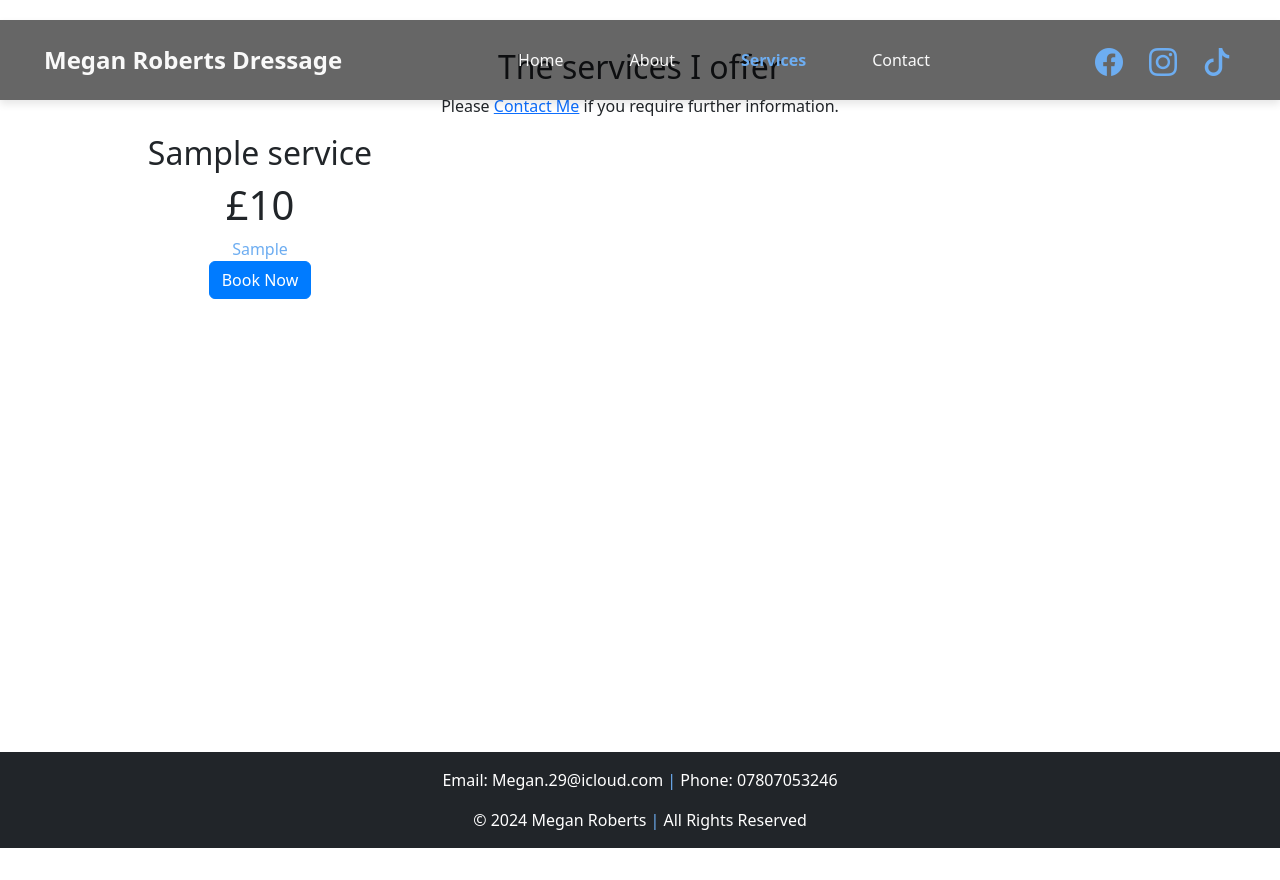
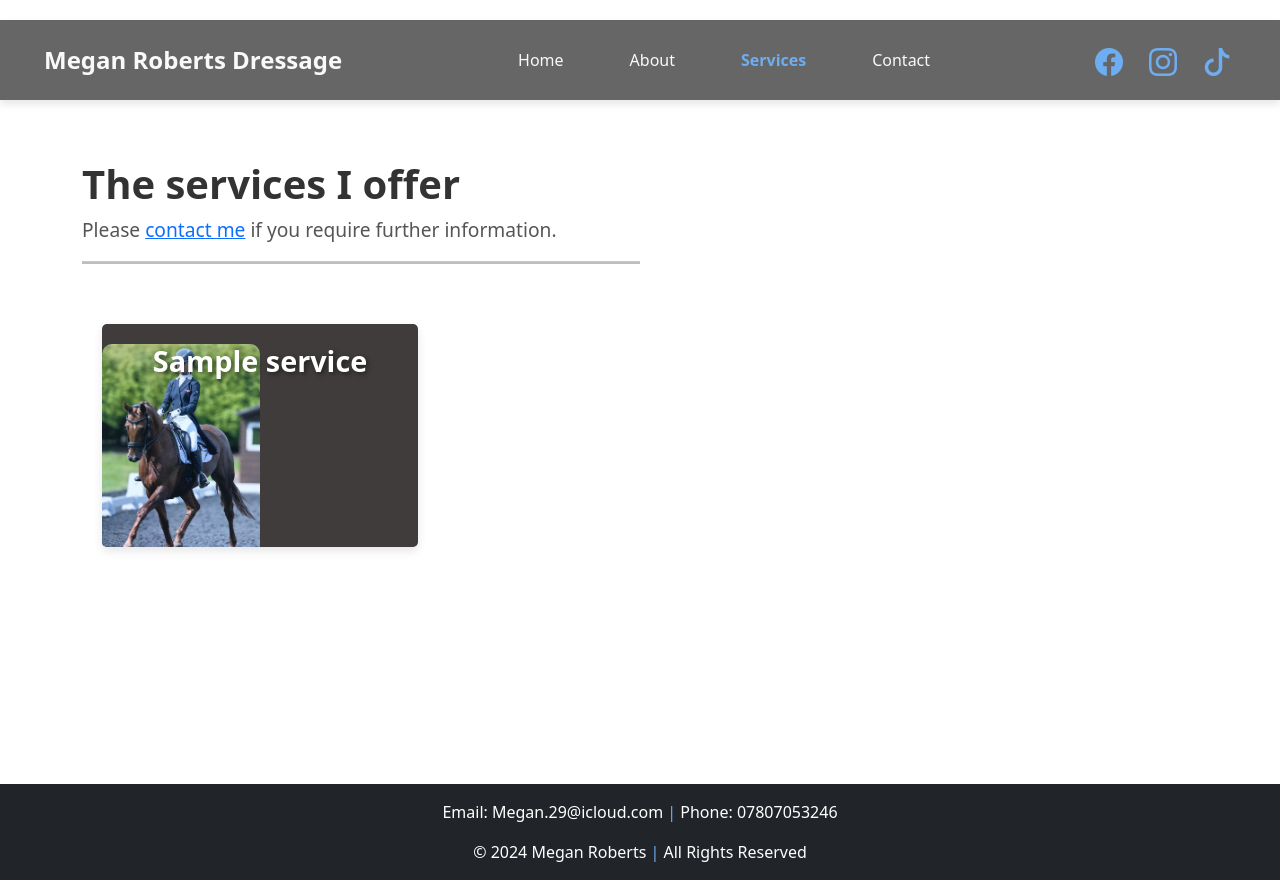
Before and after one commit to MeganRoberts-dev/megan-roberts-dressage, a Django app: page /services/ in a window 1280 px wide. Before the commit the page ends 848 px from the top, so only its background shows below. Run offline with Django 3.2, Linux system fonts and the light colour scheme; tables that the repository leaves empty hold one stand-in row (values such as "Sample post"); some libraries are stand-ins or nearby versions.

Commit message:
Improve styling of srvices page

```diff
--- a/services/templates/services/add-service.html
+++ b/services/templates/services/add-service.html
@@ -1,5 +1,9 @@
 {% extends 'base.html' %}
+{% load static %}
 {% block content %}
+<head>
+  <link rel="stylesheet" type="text/css" href="{% static 'services/css/styles.css' %}">
+</head>
 <div class="container small-dark-form-container">
   <div class="row justify-content-center">
     <div class="col-md-6">
--- a/services/templates/services/edit-service.html
+++ b/services/templates/services/edit-service.html
@@ -1,6 +1,9 @@
 {% extends 'base.html' %}
-
+{% load static %}
 {% block content %}
+<head>
+  <link rel="stylesheet" type="text/css" href="{% static 'services/css/styles.css' %}">
+</head>
 <div class="container small-dark-form-container">
   <div class="row justify-content-center">
     <div class="col-md-6">
--- a/services/templates/services/services.html
+++ b/services/templates/services/services.html
@@ -1,27 +1,35 @@
 {% extends 'base.html' %}
 {% load static %}
 {% block content %}
+<head>
+    <link rel="stylesheet" type="text/css" href="{% static 'services/css/services.css' %}">
+</head>
 <section id="pricing" class="pricing-content section-padding">
     <div class="container">
-        <div class="section-title mt-5 text-center">
+        <!-- Title Section -->
+        <div class="section-title-left mt-5">
             <h2>The services I offer</h2>
-            <p>Please <a href="{% url 'contact' %}">Contact Me</a> if you require further information.</p>
+            <p>Please <a href="{% url 'contact' %}">contact me</a> if you require further information.</p>
+            <hr class="title-underline">
         </div>
 
+        <!-- Pricing Cards -->
         <div class="row text-center">
-
             {% for service in services %}
             <div class="col-lg-4 col-sm-6 col-xs-12">
                 <div class="pricing_design">
-                    <div class="single-pricing">
-                        <div class="price-head">
-                            <h2>{{ service.name }}</h2>
-                            <h2 class="fs-1">£{{ service.price }}</h2>
-                            <span>{{ service.duration }}</span>
-                        </div>
-                        <div class="pricing-price">
-                            <!-- empty -->
-                        </div>
+                    <!-- Image in Card -->
+                    <img src="{% static 'img/arena-1.jpeg' %}" alt="{{ service.name }}" class="card-image">
+
+                    <!-- Title over the image -->
+                    <div class="price-head">
+                        <h2>{{ service.name }}</h2>
+                    </div>
+
+                    <!-- Pricing Details (Initially Hidden) -->
+                    <div class="pricing-details">
+                        <h2 class="fs-1">£{{ service.price }}</h2>
+                        <span>{{ service.duration }}</span>
                         <!-- Trigger the modal -->
                         <button class="btn btn-primary" data-bs-toggle="modal" data-bs-target="#bookingModal{{ service.id }}">
                             Book Now
@@ -34,10 +42,12 @@
             <div class="modal fade" id="bookingModal{{ service.id }}" tabindex="-1" aria-labelledby="bookingModalLabel{{ service.id }}" aria-hidden="true">
                 <div class="modal-dialog">
                     <div class="modal-content">
+                        <!-- Modal Header -->
                         <div class="modal-header">
                             <h5 class="modal-title" id="bookingModalLabel{{ service.id }}">Book {{ service.name }}</h5>
                             <button type="button" class="btn-close" data-bs-dismiss="modal" aria-label="Close"></button>
                         </div>
+                        <!-- Modal Form -->
                         <form action="{% url 'checkout' service.id %}" method="POST">
                             {% csrf_token %}
                             <div class="modal-body">
@@ -50,20 +60,15 @@
                                     <input type="time" id="time{{ service.id }}" name="time" class="form-control" required>
                                 </div>
                             </div>
+                            <!-- Modal Footer -->
                             <div class="modal-footer">
-                                <button type="button" class="btn btn-secondary" data-bs-dismiss="modal">Close</button>
                                 <button type="submit" class="btn btn-primary">Proceed to Checkout</button>
                             </div>
                         </form>
                     </div>
                 </div>
             </div>
-            {% empty %}
-            <div class="col">
-                No Services Found
-            </div>
             {% endfor %}
-
         </div>
     </div>
 </section>
```
